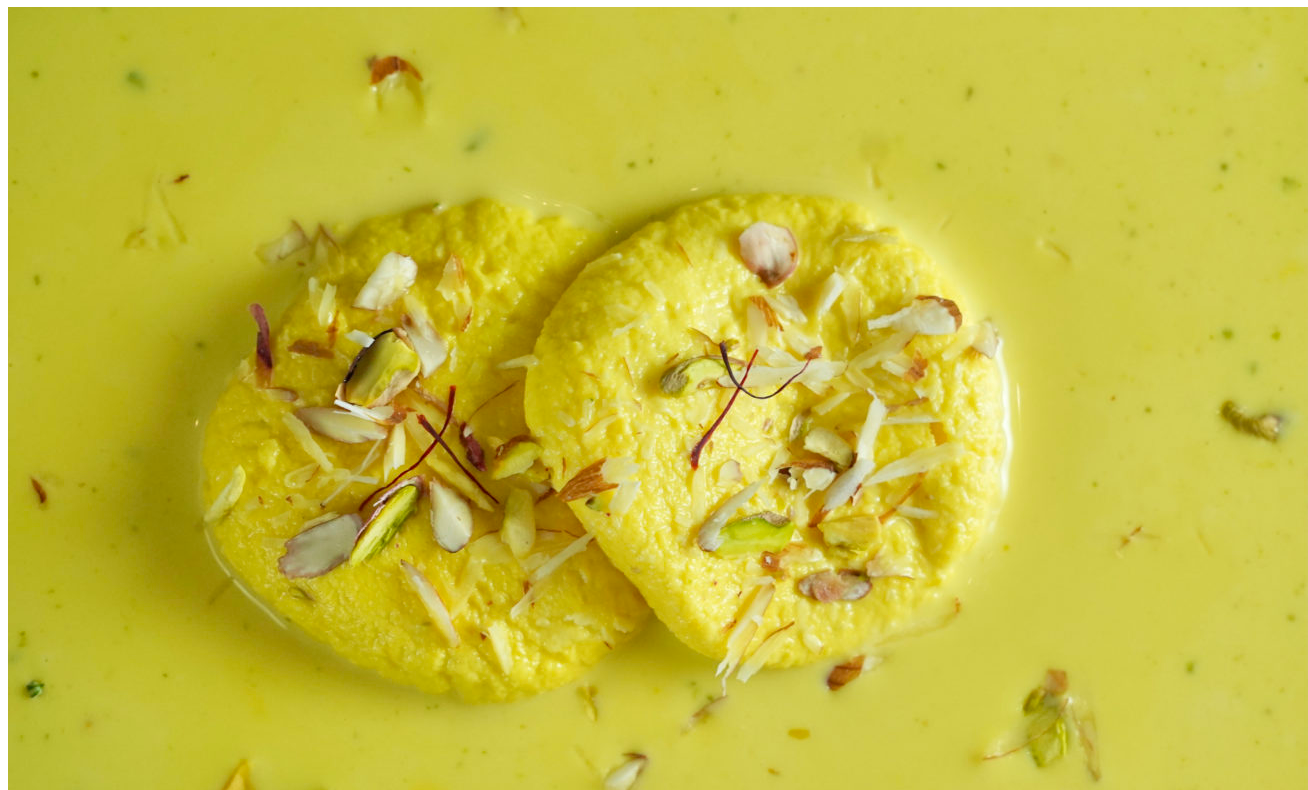
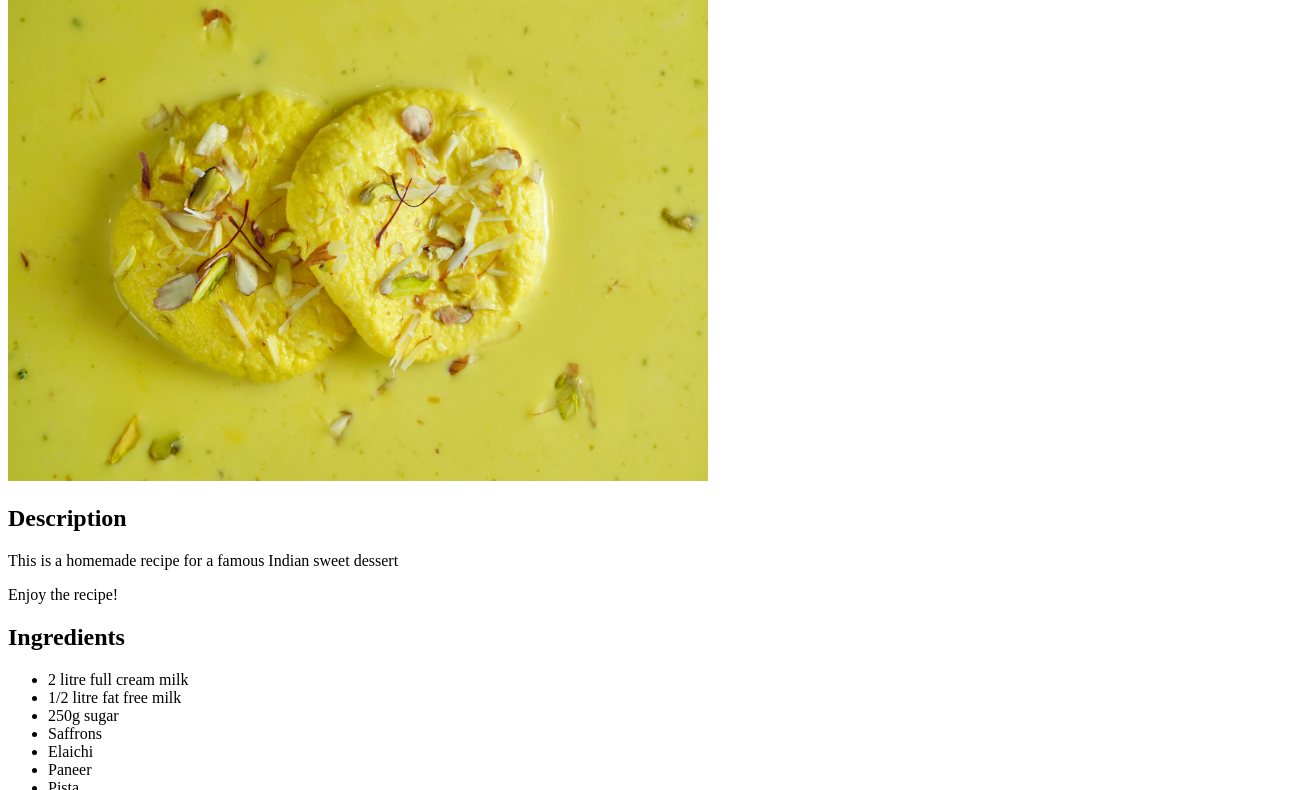
Before and after one commit to ArnavJain0/odin-recipes, a plain HTML site: page recipes/rasmalai.html in a window 1280 px wide. Shown: the part 99-889 px from the top of the page, 1308 px wide, since content can reach past the window. Drawn offline with Linux system fonts and the light colour scheme.

Commit message:
Edit height and width of rasmalai.html

```diff
--- a/recipes/rasmalai.html
+++ b/recipes/rasmalai.html
@@ -6,8 +6,8 @@
     <title>Rasmalai</title>
   </head>
   <body>
-    <<h1>Rasmalai</h1>
-    <img src="../images/rasmalai.jpg" alt="Indian sweet dessert rasmalai">
+    <h1>Rasmalai</h1>
+    <img src="../images/rasmalai.jpg" alt="Indian sweet dessert rasmalai" height="500" width ="700">
     <h2>Description</h2>
     <p>This is a homemade recipe for a famous Indian sweet dessert</p>
     <p>Enjoy the recipe!</p>
```
